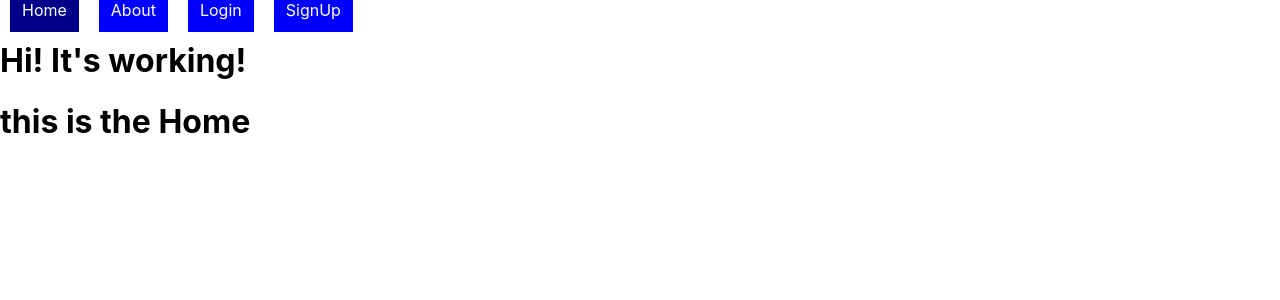
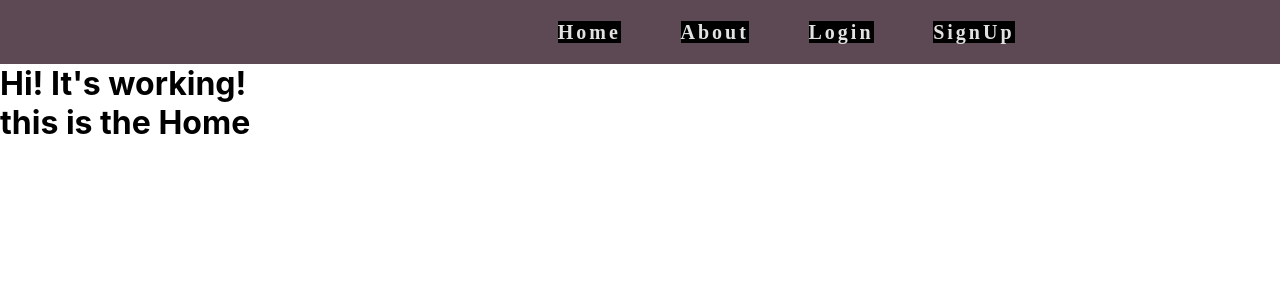
Before and after one commit to Alec-Scully/RoseApothecary-frontend, a React (Create React App) app in the folder rose-apothecary-client/: page / in a window 1280 px wide. Shown: the top 300 px of the page. Built offline with nearby package versions, Linux system fonts and the light colour scheme.

Commit message:
NavBar styled a little

```diff
--- a/rose-apothecary-client/src/App.js
+++ b/rose-apothecary-client/src/App.js
@@ -22,6 +22,7 @@ class App extends Component {
 
   logOut = () => {
     this.setState({ user: {}, loggedIn: false })
+    localStorage.token = ""
   }
 
   componentDidMount = () => {
--- a/rose-apothecary-client/src/components/Navbar.js
+++ b/rose-apothecary-client/src/components/Navbar.js
@@ -1,78 +1,98 @@
-// src/Navbar.js
 import React from 'react'
 import { NavLink } from 'react-router-dom';
+import '../index.css';
 
-const link = {
-  width: '100px',
-  padding: '12px',
-  margin: '0px 10px 6px',
-  background: 'blue',
-  textDecoration: 'none',
-  color: 'white',
-}
+// const inactive = {
+//   width: '100px',
+//   padding: '12px',
+//   margin: '0px 10px 6px',
+//   background: 'blue',
+//   textDecoration: 'none',
+//   color: 'white',
+// }
+
+// const active = {
+//   width: '100px',
+//   padding: '12px',
+//   margin: '0px 10px 6px',
+//   background: 'green',
+//   textDecoration: 'none',
+//   color: 'red',
+// }
 
 class Navbar extends React.Component {
   render() {
     return (
+      <nav>
         <div>
+          {/* <img src="https://static.wikia.nocookie.net/schitts-creek/images/7/75/Roseapothlogo.jpg/revision/latest?cb=20181108044017" alt="Rose Apothecary Logo" width="500"/> */}
+        </div>
+          <ul className="nav-links">
+            <li>
               <NavLink
                 to="/"
                 /* set exact so it knows to only set activeStyle when route is deeply equal to link */
                 exact
                 /* add styling to Navlink */
-          style={link}
+                // style={inactive}
                 /* add prop for activeStyle */
-          activeStyle={{
-            background: 'darkblue'
-          }}
+                // activeStyle={active}
+                className="nav-links-a"
               >Home</NavLink>
+            </li>
 
-
+            <li>
               <NavLink
                 to="/about"
                 exact
-          style={link}
-          activeStyle={{
-            background: 'darkblue'
-          }}
+                // style={inactive}
+                // activeStyle={active}
+                className="nav-links-a"
               >About</NavLink>
+            </li>
 
+            <li>
               {/* Only show this button if there is no user logged in */}
               {this.props.loggedIn ? null :
                 <NavLink
                   to="/login"
                   exact
-            style={link}
-            activeStyle={{
-              background: 'darkblue'
-            }}
+                  // style={inactive}
+                  // activeStyle={active}
+                  className="nav-links-a"
                 >Login</NavLink>
               }
+            </li>
 
+            <li>
               {/* Only show this button if there is no user logged in */}
               {this.props.loggedIn ? null :
                 <NavLink
                   to="/signup"
                   exact
-            style={link}
-            activeStyle={{
-              background: 'darkblue'
-            }}
+                  // style={inactive}
+                  // activeStyle={active}
+                  className="nav-links-a"
                 >SignUp</NavLink>
               }
+            </li>
 
+            <li>
               {/* Only show this button if there is no user logged in */}
               {this.props.loggedIn ?
                 <NavLink
                   onClick={() => this.props.logOut()}
                   to="/"
                   exact
-            style={link}
+                  // style={inactive}
+                  className="nav-links-a"
                 >LogOut</NavLink>
                 :
                 null
               }
-      </div>
+            </li>
+          </ul>
+        </nav>
     )
   }
 }
--- a/rose-apothecary-client/src/index.css
+++ b/rose-apothecary-client/src/index.css
@@ -11,3 +11,40 @@ code {
   font-family: source-code-pro, Menlo, Monaco, Consolas, 'Courier New',
     monospace;
 }
+
+*{
+  margin: 0px;
+  padding: 0px;
+  box-sizing: border-box;
+}
+
+nav{
+  display: flex;
+  justify-content: space-around;
+  align-items: center;
+  min-height: 8vh;
+  background-color: #5D4954;
+  /* background-color: #ffffff; */
+  font-family: 'sans-serif';
+}
+
+.nav-links{
+  display: flex;
+  justify-content: space-around;
+  width: 45%;
+
+}
+
+.nav-links li{
+  list-style: none;
+
+}
+
+.nav-links-a {
+  color: rgb(226, 226, 226);
+  text-decoration: none;
+  letter-spacing: 3px;
+  font-weight: bold;
+  font-size: 20px;
+  background-color: black;
+}
```
Lines whose indentation alone changed are shown as unchanged.
